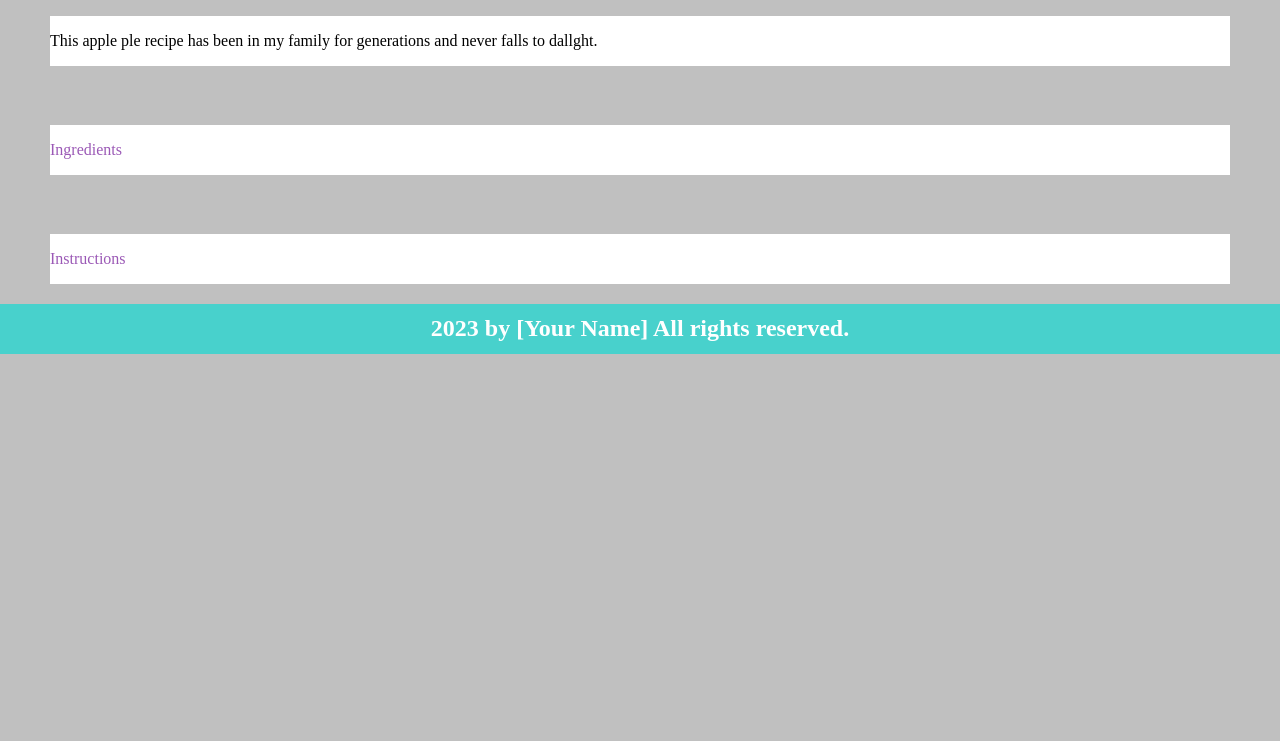
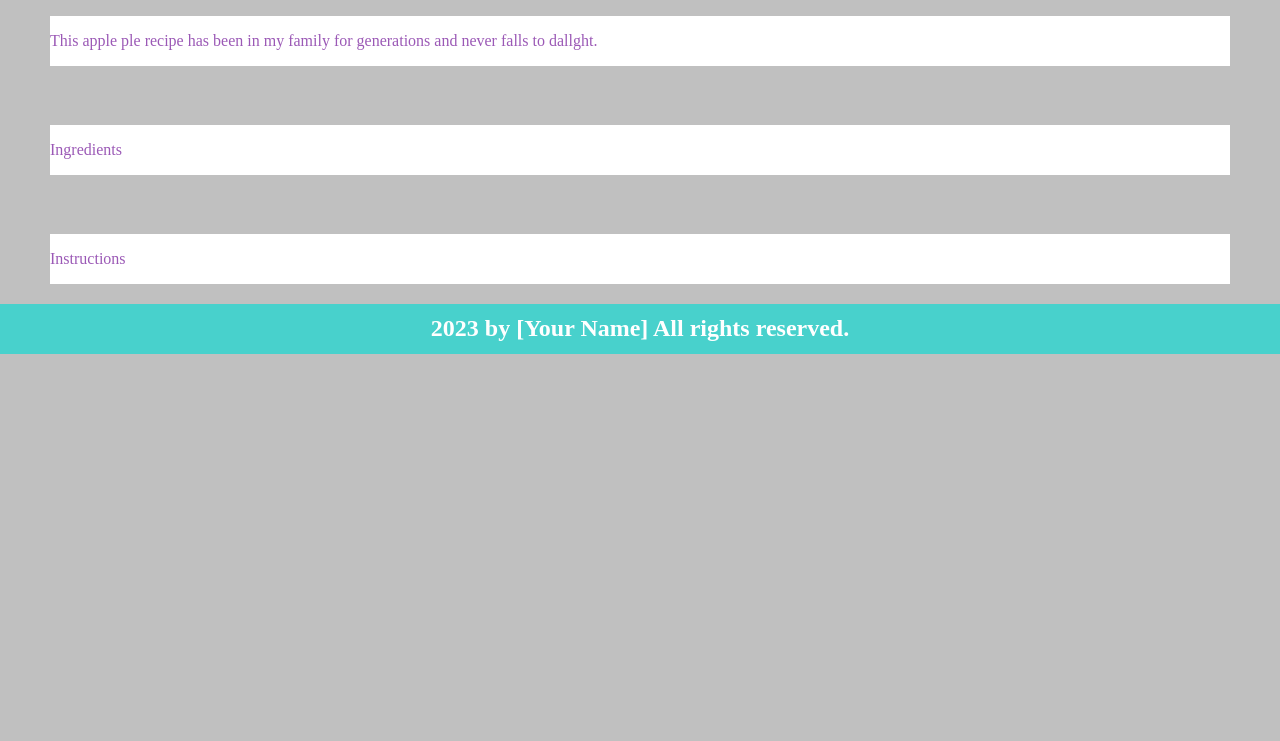
Before and after one commit to jvoh1r/Javohir, a plain HTML site: page index.html in a window 1280 px wide. Shown: the part 59-800 px from the top of the page. Drawn offline with Linux system fonts and the light colour scheme.

Commit message:
Update style.css

```diff
--- a/style.css
+++ b/style.css
@@ -17,6 +17,7 @@ p{
 	background-color: white;
 	align-content: center;
 	height: 50px;
+	color: #9b59b6;
 }
 h2{
 	margin-top: px;
```
